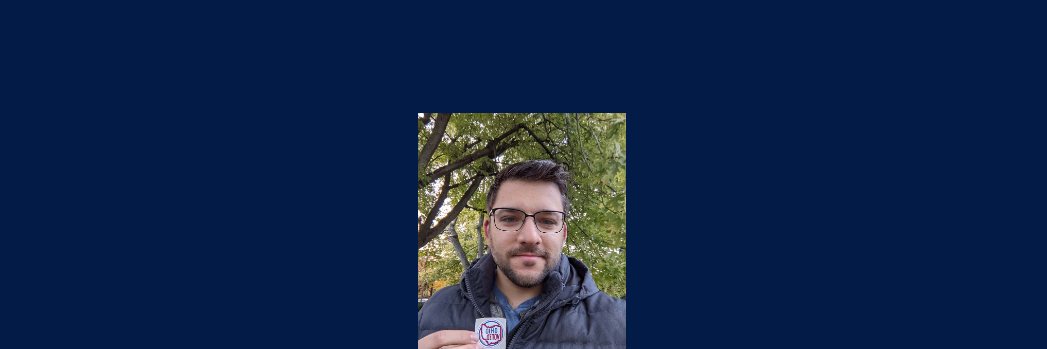
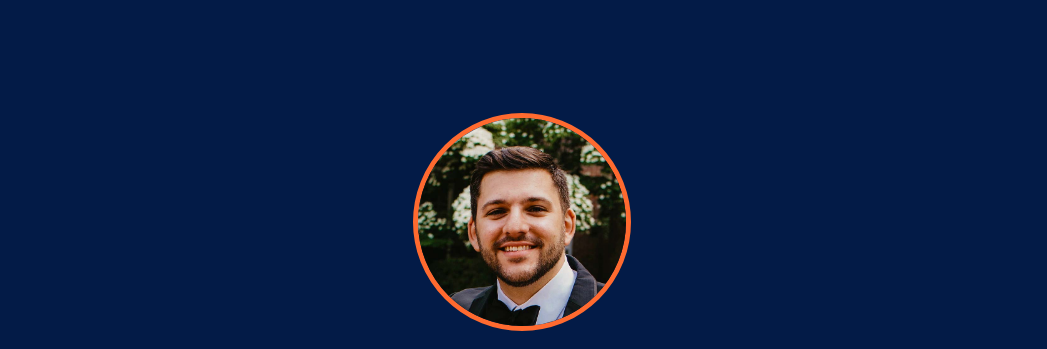
Before and after one commit to oliverijoe/coding-portfolio, a website built with Parcel: page index.html in a window 1280 px wide. Shown: the part 451-800 px from the top of the page, without its empty margins (118-1165 px from the left). Built offline with nearby package versions, Linux system fonts and the light colour scheme.

Commit message:
Changing headshot img and giving a border to it

```diff
--- a/css/main.css
+++ b/css/main.css
@@ -213,6 +213,8 @@ header {
 #about img {
   align-self: center;
   transition: transform .2s;
+  border-radius: 100%;
+  border: 5px solid rgb(255, 106, 47);
 }
 
 #about img:hover {
--- a/index.html
+++ b/index.html
@@ -52,7 +52,7 @@
 
   <section id="about">
     <div class="content-wrapper">
-      <img src="./img/joe-picture-smaller.jpg" alt="joe-pic" />
+      <img src="./img/joe-picture-tie.jpg" alt="joe-pic" />
       <h3 class="title">About Me</h3>
       <div class="about-description">
         <p>With a certification in Frontend Web Development from <span>Skillcrush.com</span>, my goal is to become software engineer
```
Also changed, not shown: img/joe-picture-tie.jpg (added).
